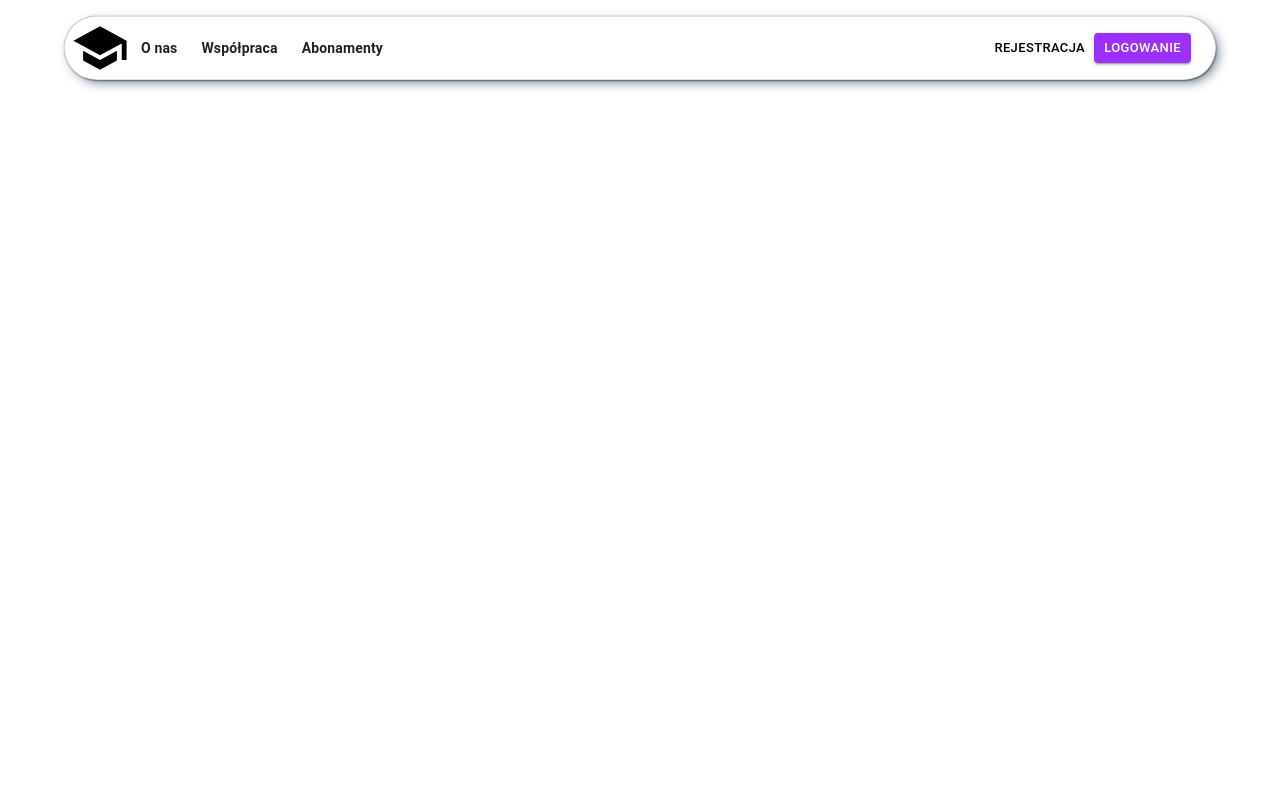
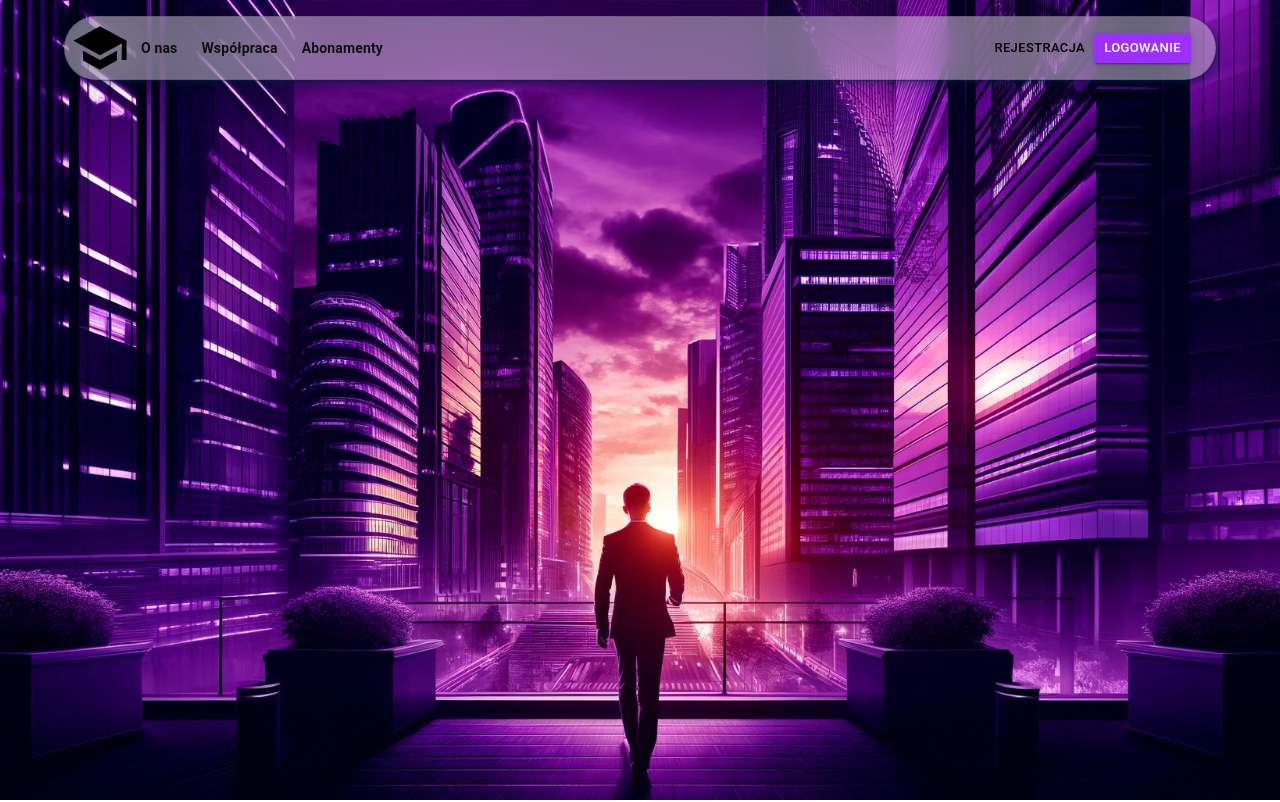
Before and after one commit to LukaszWitt/EDULINK2, a Next.js app: page /home in a window 1280 px wide. Shown: the top 802 px of the page. Built offline with nearby package versions, Linux system fonts and the light colour scheme.

Commit message:
flipcard

```diff
--- a/components/Background.tsx
+++ b/components/Background.tsx
@@ -11,7 +11,7 @@ const Background = ({ path }: { path: string }) => {
         top: "0",
         left: "0",
         backgroundSize: "cover",
-        // backgroundImage: `url("/images/grafika3.webp")`,
+        backgroundImage: `url("/images/grafika3.webp")`,
         backgroundPosition: "center",
         backgroundRepeat: "no-repeat",
         width: "100%",
--- /dev/null
+++ b/components/CardFlip.tsx
@@ -0,0 +1,66 @@
+import React, { useState } from "react";
+import { styled } from "@mui/system";
+
+interface CardFlipProps {
+  front: React.ReactNode; // Przekazuje zawartość przedniej strony karty jako ReactNode
+  back: React.ReactNode; // Przekazuje zawartość tylnej strony karty jako ReactNode
+  width?: string; // Opcjonalna szerokość kontenera karty
+  height?: string; // Opcjonalna wysokość kontenera karty
+}
+
+const FlipCard = styled("div")({
+  perspective: "1000px", // Ustawia perspektywę dla efektu 3D
+  overflow: "visible", // Ustawia overflow na visible, aby uniknąć problemów z renderowaniem zawartości 3D
+});
+
+const FlipCardInner = styled("div")({
+  position: "relative", // Ustawia pozycję na relative dla wewnętrznego kontenera karty
+  width: "100%", // Ustawia szerokość na 100%
+  height: "100%", // Ustawia wysokość na 100%
+  transition: "1s", // Dodaje efekt przejścia dla animacji obracania karty
+  transformStyle: "preserve-3d", // Ustawia styl transformacji na 3D
+});
+
+const CardFace = styled("div")({
+  position: "absolute", // Ustawia pozycję na absolutną dla przedniej i tylnej strony karty
+  width: "100%", // Ustawia szerokość na 100%
+  height: "100%", // Ustawia wysokość na 100%
+  backfaceVisibility: "hidden", // Ukrywa tylne strony karty podczas obracania
+  borderRadius: "15px", // Dodaje zaokrąglenie rogów dla efektu estetycznego
+  padding: "10px", // Dodaje wewnętrzny padding dla zawartości karty
+  overflowY: "auto", // Ustawia overflow na auto, aby dodać pasek przewijania wewnątrz karty
+});
+
+const CardFlip: React.FC<CardFlipProps> = ({ front, back, width, height }) => {
+  const [isFlipped, setIsFlipped] = useState(false); // Stan określający czy karta jest odwrócona
+
+  const handleClick = () => {
+    // Funkcja obsługująca kliknięcie, zmienia stan isFlipped
+    setIsFlipped(!isFlipped);
+  };
+
+  return (
+    <FlipCard
+      sx={{
+        width: width, // Ustawia szerokość kontenera karty zgodnie z przekazanym props'em
+        height: height, // Ustawia wysokość kontenera karty zgodnie z przekazanym props'em
+      }}
+      onClick={handleClick} // Obsługa kliknięcia, zmienia stan isFlipped
+    >
+      <FlipCardInner
+        className="Card"
+        sx={
+          !isFlipped
+            ? { transform: "rotateY(0)" }
+            : { transform: "rotateY(180deg)" }
+        } // Obraca kartę w zależności od stanu isFlipped
+      >
+        <CardFace>{front}</CardFace> // Wyświetla przednią stronę karty
+        <CardFace sx={{ transform: "rotateY(180deg)" }}>{back}</CardFace> //
+        Wyświetla tylną stronę karty
+      </FlipCardInner>
+    </FlipCard>
+  );
+};
+
+export default CardFlip;
--- a/components/Slider.tsx
+++ b/components/Slider.tsx
@@ -10,7 +10,8 @@ import ArrowForwardIosIcon from "@mui/icons-material/ArrowForwardIos";
 
 const Slider = () => {
   // Lista obrazów
-  const images = [im2, im3, im5];
+  // const images = [im2, im3, im5];
+  const images = [im5];
 
   // Stan do śledzenia aktualnego indeksu obrazu
   const [currentImageIndex, setCurrentImageIndex] = useState(0);
@@ -29,10 +30,12 @@ const Slider = () => {
   };
 
   return (
-    <Box sx={{
-      display : 'flex',
-      alignItems: "center",
-    }}>
+    <Box
+      sx={{
+        display: "flex",
+        alignItems: "center",
+      }}
+    >
       <IconButton onClick={prevImage}>
         <ArrowBackIosNewIcon />
       </IconButton>
--- a/pages/home.tsx
+++ b/pages/home.tsx
@@ -10,8 +10,7 @@ import Page from "@/components/Page";
 import Slider from "../components/Slider";
 import { Grid } from "@mui/material";
 import Pricing from "@/components/Pricing";
-
-
+import CardFlip from "../components/CardFlip";
 
 export default function MyApp() {
   return (
@@ -25,7 +24,7 @@ export default function MyApp() {
       }}
     >
       <AppAppBar />
-
+      <CardFlip />
       <Grid container justifyContent={"center"} alignItems={"center"}>
         <Grid
           item
@@ -46,7 +45,6 @@ export default function MyApp() {
           <Slider />
         </Grid>
 
-
         <Grid
           item
           xs={12}
```
Also changed, not shown: pages/signout.tsx (+1 -135 lines).
